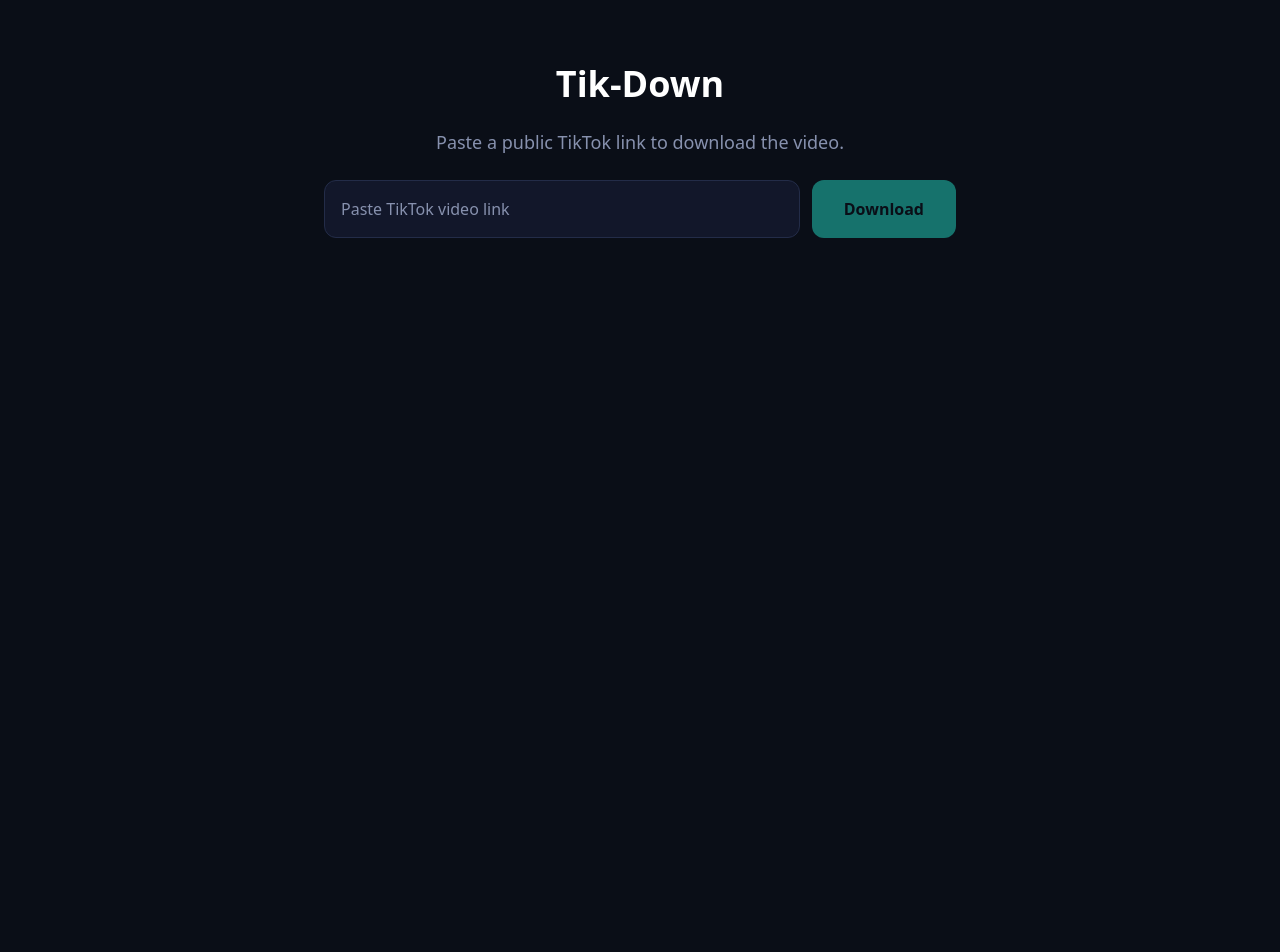
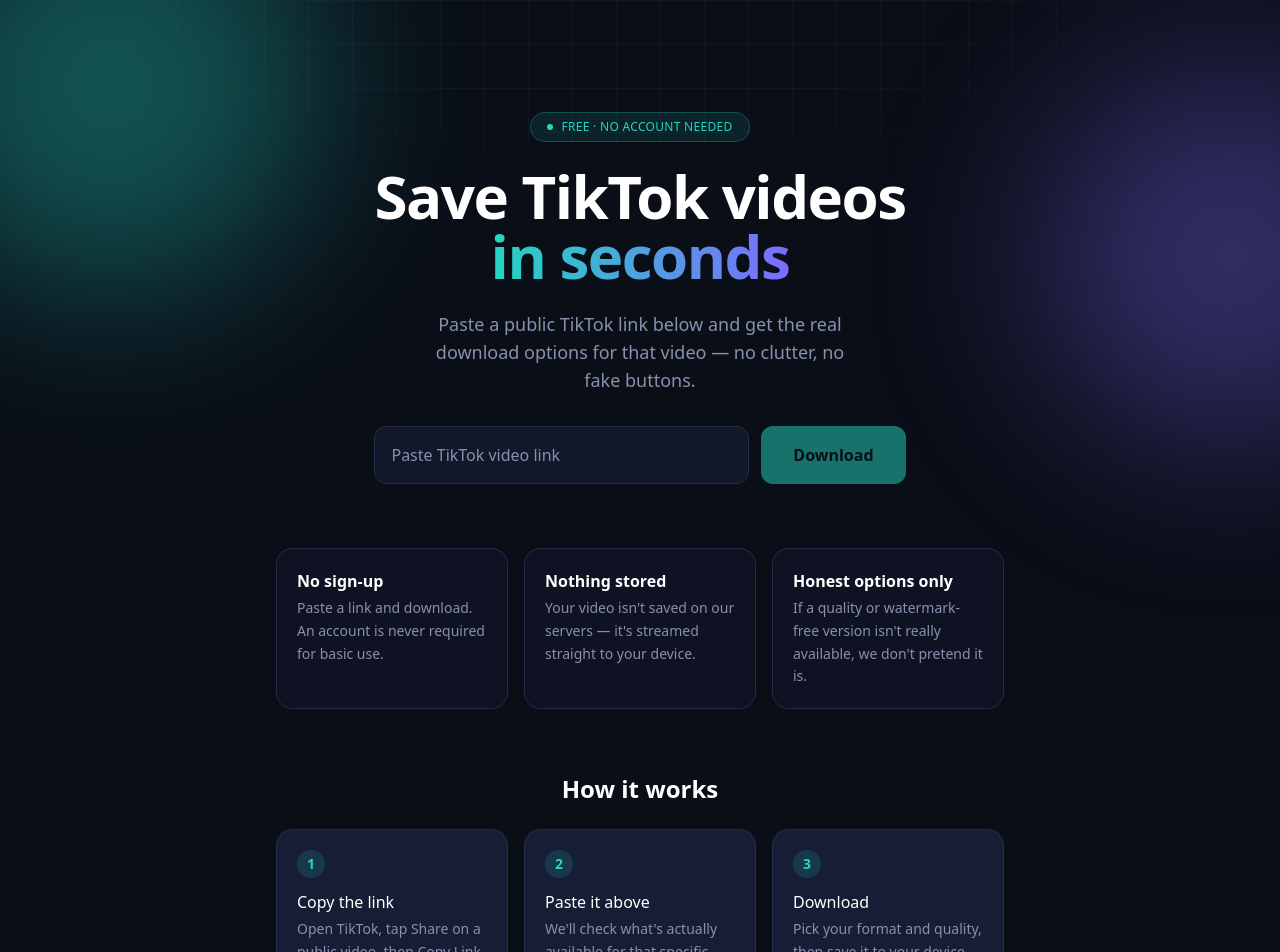
Before and after one commit to Tiktok-video-downloadr/Tik-Down, a Next.js app: page / in a window 1280 px wide. Shown: the top 952 px of the page. Before the commit the page ends 800 px from the top, so only its background shows below. Built offline with nearby package versions, Linux system fonts and the light colour scheme.

Commit message:
Update page.tsx

```diff
--- a/src/app/page.tsx
+++ b/src/app/page.tsx
@@ -1,12 +1,88 @@
 import { Downloader } from '@/components/Downloader';
+
+const FEATURES = [
+  {
+    title: 'No sign-up',
+    body: 'Paste a link and download. An account is never required for basic use.',
+  },
+  {
+    title: 'Nothing stored',
+    body: "Your video isn't saved on our servers — it's streamed straight to your device.",
+  },
+  {
+    title: 'Honest options only',
+    body: "If a quality or watermark-free version isn't really available, we don't pretend it is.",
+  },
+];
+
+const STEPS = [
+  ['1', 'Copy the link', 'Open TikTok, tap Share on a public video, then Copy Link.'],
+  ['2', 'Paste it above', "We'll check what's actually available for that specific video."],
+  ['3', 'Download', 'Pick your format and quality, then save it to your device.'],
+];
 
 export default function HomePage() {
   return (
-    <div className="mx-auto max-w-2xl px-5 py-16 flex flex-col items-center text-center gap-6">
-      <h1 className="text-4xl font-bold text-white">Tik-Down</h1>
-      <p className="text-mist text-lg">Paste a public TikTok link to download the video.</p>
-      <div className="w-full">
-        <Downloader />
+    <div className="relative overflow-hidden">
+      <div className="glow-orb w-[420px] h-[420px] bg-signal top-[-120px] left-[-100px] animate-float" aria-hidden="true" />
+      <div className="glow-orb w-[380px] h-[380px] bg-pulse top-[80px] right-[-140px] animate-float" style={{ animationDelay: '2s' }} aria-hidden="true" />
+      <div className="absolute inset-x-0 top-0 h-[520px] bg-grid" aria-hidden="true" />
+
+      <div className="relative mx-auto max-w-3xl px-5 py-20 sm:py-28 flex flex-col items-center text-center gap-16">
+        <section className="flex flex-col items-center gap-6 animate-fadeUp">
+          <span className="inline-flex items-center gap-2 text-xs font-medium tracking-wide uppercase text-signal bg-signal/10 border border-signal/25 rounded-full px-4 py-1.5">
+            <span className="h-1.5 w-1.5 rounded-full bg-signal" />
+            Free · No account needed
+          </span>
+
+          <h1 className="text-5xl sm:text-6xl font-bold tracking-tight text-white leading-[1.05]">
+            Save TikTok videos
+            <br />
+            <span className="bg-gradient-to-r from-signal to-pulse bg-clip-text text-transparent">
+              in seconds
+            </span>
+          </h1>
+
+          <p className="text-mist text-lg max-w-md">
+            Paste a public TikTok link below and get the real download options for that video —
+            no clutter, no fake buttons.
+          </p>
+
+          <div className="w-full max-w-xl mt-2">
+            <Downloader />
+          </div>
+        </section>
+
+        <section className="w-full grid sm:grid-cols-3 gap-4 animate-fadeUp" style={{ animationDelay: '0.1s' }}>
+          {FEATURES.map((f) => (
+            <div
+              key={f.title}
+              className="rounded-2xl border border-line bg-surface/60 backdrop-blur-sm p-5 text-left hover:border-signal/40 transition-colors"
+            >
+              <p className="font-semibold text-white mb-1">{f.title}</p>
+              <p className="text-sm text-mist leading-relaxed">{f.body}</p>
+            </div>
+          ))}
+        </section>
+
+        <section className="w-full flex flex-col gap-6 animate-fadeUp" style={{ animationDelay: '0.2s' }}>
+          <h2 className="text-2xl font-bold text-white">How it works</h2>
+          <div className="grid sm:grid-cols-3 gap-4 text-left">
+            {STEPS.map(([n, title, body]) => (
+              <div key={n} className="rounded-2xl border border-line bg-surfaceRaised p-5">
+                <span className="inline-flex items-center justify-center h-7 w-7 rounded-full bg-signal/15 text-signal text-sm font-bold mb-3">
+                  {n}
+                </span>
+                <p className="font-medium text-white mb-1">{title}</p>
+                <p className="text-sm text-mist leading-relaxed">{body}</p>
+              </div>
+            ))}
+          </div>
+        </section>
+
+        <p className="text-xs text-mist/70">
+          Tik-Down is not affiliated with, endorsed by, or sponsored by TikTok.
+        </p>
       </div>
     </div>
   );
```
